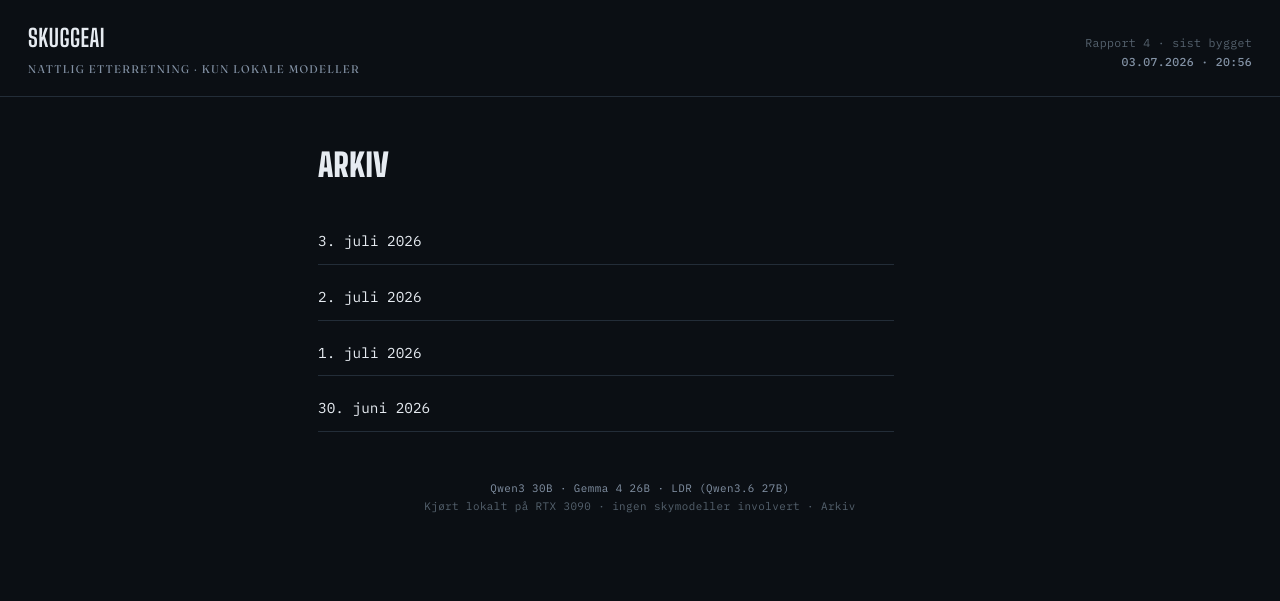
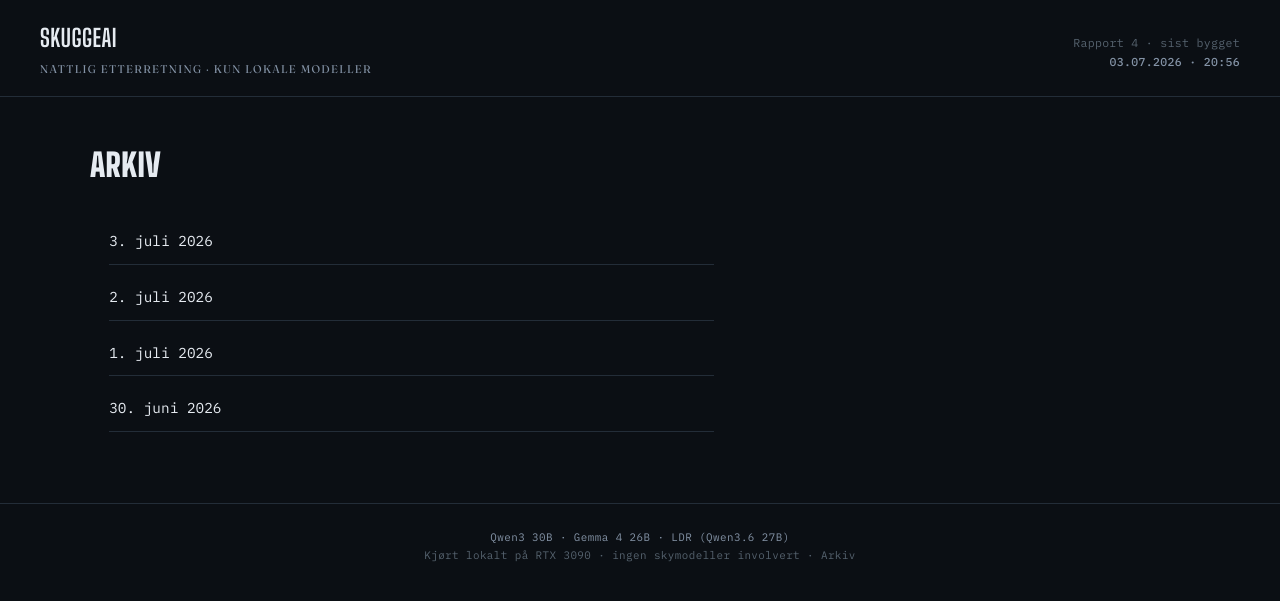
Before and after one commit to Skuggemannen/skuggeai-news, a Jekyll site: the page built from arkiv/index.html, in a window 1280 px wide. Shown: the top 601 px of the page. Built offline with Jekyll 4.4.1, drawn with Linux system fonts in a browser that asks for light colours.

Commit message:
Nettavis-oppsett: to-spalte-layout med sidefelt for tidligere utgaver

```diff
--- a/_layouts/default.html
+++ b/_layouts/default.html
@@ -78,7 +78,7 @@
 
   .masthead{
     border-bottom:1px solid var(--line);
-    padding:1.1rem 1.75rem;
+    padding:1.1rem 2.5rem;
     display:flex;
     align-items:baseline;
     justify-content:space-between;
@@ -108,7 +108,17 @@
   }
   .masthead .stamp b{ color:var(--muted); font-weight:500; }
 
-  main{ max-width:700px; margin:0 auto; padding:0 1.75rem; }
+  /* ---------- Avis-oppsett: hovedspalte + sidefelt ---------- */
+  .avis{
+    max-width:1180px;
+    margin:0 auto;
+    padding:0 2.5rem;
+    display:grid;
+    grid-template-columns: minmax(0, 1fr) 300px;
+    gap:3.5rem;
+    align-items:start;
+  }
+  main.hoved{ min-width:0; padding-bottom:2rem; }
 
   /* Dagens dato — hver .dispatch sin egen store overskrift */
   .dispatch{ margin-bottom:1rem; }
@@ -116,7 +126,7 @@
   .dispatch h2{
     font-family:'Big Shoulders', sans-serif;
     font-weight:900;
-    font-size:clamp(2.6rem, 9vw, 4.6rem);
+    font-size:clamp(2.4rem, 6vw, 4.2rem);
     line-height:.92;
     letter-spacing:.005em;
     text-transform:uppercase;
@@ -151,13 +161,13 @@
   p.channel-tag.tag-sec{ color:var(--alert); }
 
   p.lede{
-    font-size:1.16rem;
+    font-size:1.14rem;
     font-weight:500;
     line-height:1.55;
     color:var(--text);
     text-wrap:pretty;
     margin:0 0 2rem;
-    max-width:38em;
+    max-width:42em;
   }
   p.lede strong{ font-weight:700; color:#f2f5f8; }
 
@@ -173,11 +183,11 @@
     border-bottom:1px solid var(--line-dim);
   }
 
-  main p, main li{ max-width:40em; }
-  main ul{ margin:0 0 1.4rem; padding-left:1.2rem; }
-  main li{ margin:0 0 .55rem; padding-left:.1rem; }
-  main li::marker{ color:var(--faint); }
-  main p{ margin:0 0 1rem; }
+  main.hoved p, main.hoved li{ max-width:42em; }
+  main.hoved ul{ margin:0 0 1.4rem; padding-left:1.2rem; }
+  main.hoved li{ margin:0 0 .55rem; padding-left:.1rem; }
+  main.hoved li::marker{ color:var(--faint); }
+  main.hoved p{ margin:0 0 1rem; }
   strong{ color:#f2f5f8; font-weight:600; }
 
   p.verdict{
@@ -236,21 +246,58 @@
   ul.arkiv-liste a{ color:var(--text); text-decoration:none; }
   ul.arkiv-liste a:hover{ color:var(--signal); }
 
+  /* ---------- Sidefelt: tidligere utgaver ---------- */
+  aside.sidefelt{
+    position:sticky; top:2.5rem;
+    padding-top:2.4rem;
+    border-left:1px solid var(--line);
+    padding-left:2rem;
+  }
+  aside.sidefelt .eyebrow{
+    font-family:'IBM Plex Mono', monospace; font-size:.68rem; letter-spacing:.12em;
+    text-transform:uppercase; color:var(--faint); margin-bottom:1.4rem;
+  }
+  .utgave{ display:block; text-decoration:none; padding:1.1rem 0; border-bottom:1px solid var(--line-dim); }
+  .utgave:first-child{ padding-top:0; }
+  .utgave .dato{
+    font-family:'Big Shoulders', sans-serif; font-weight:700; font-size:1.2rem;
+    text-transform:uppercase; color:var(--text); letter-spacing:.01em;
+  }
+  .utgave .teaser{
+    font-style:italic; font-size:.85rem; color:var(--muted); line-height:1.5;
+    margin-top:.4rem;
+    display:-webkit-box; -webkit-line-clamp:2; -webkit-box-orient:vertical; overflow:hidden;
+  }
+  .utgave:hover .dato{ color:var(--signal); }
+  .se-arkiv{
+    display:block; margin-top:1.6rem; font-family:'IBM Plex Mono', monospace;
+    font-size:.72rem; letter-spacing:.06em; text-transform:uppercase; color:var(--muted);
+    text-decoration:none;
+  }
+  .se-arkiv:hover{ color:var(--text); }
+
   footer.credit{
     text-align:center;
-    padding:1.6rem 1.75rem 3rem;
+    padding:1.6rem 2.5rem 3rem;
     font-family:'IBM Plex Mono', monospace;
     font-size:.68rem;
     letter-spacing:.04em;
     color:var(--faint);
+    border-top:1px solid var(--line);
+    margin-top:1rem;
   }
   footer.credit a{ color:var(--faint); text-decoration:none; }
   footer.credit a:hover{ color:var(--muted); }
   footer.credit .rig{ color:var(--muted); }
 
-  @media (max-width:640px){
-    .masthead{ padding:1rem 1.15rem; }
-    main{ padding:0 1.15rem; }
+  @media (max-width:920px){
+    .avis{ grid-template-columns: 1fr; gap:0; padding:0 1.25rem; }
+    aside.sidefelt{
+      position:static; border-left:none; border-top:1px solid var(--line);
+      padding:2rem 0 0; margin-top:1rem;
+    }
+    .masthead{ padding:1rem 1.25rem; }
+    footer.credit{ padding:1.6rem 1.25rem 3rem; }
   }
 </style>
 </head>
@@ -266,7 +313,30 @@
     </div>
   </div>
 
-  <main>{{ content }}</main>
+  <div class="avis">
+    <main class="hoved">{{ content }}</main>
+
+    {% unless page.hide_sidebar %}
+    <aside class="sidefelt">
+      <div class="eyebrow">Tidligere utgaver</div>
+      {% assign tidligere = site.posts | offset: 1 | limit: 5 %}
+      {% for post in tidligere %}
+        {% assign plain = post.content | strip_html | strip_newlines %}
+        {% assign deler = plain | split: "Sammendrag:" %}
+        {% if deler.size > 1 %}
+          {% assign teaser = deler[1] | strip | truncatewords: 22 %}
+        {% else %}
+          {% assign teaser = plain | truncatewords: 22 %}
+        {% endif %}
+        <a class="utgave" href="{{ post.url | relative_url }}">
+          <div class="dato">{{ post.title }}</div>
+          <div class="teaser">{{ teaser }}</div>
+        </a>
+      {% endfor %}
+      <a class="se-arkiv" href="{{ '/arkiv/' | relative_url }}">Se hele arkivet &rarr;</a>
+    </aside>
+    {% endunless %}
+  </div>
 
   <footer class="credit">
     <span class="rig">Qwen3 30B &middot; Gemma 4 26B &middot; LDR (Qwen3.6 27B)</span><br>
--- a/arkiv/index.html
+++ b/arkiv/index.html
@@ -2,6 +2,7 @@
 layout: default
 title: Arkiv
 permalink: /arkiv/
+hide_sidebar: true
 ---
 <h1 class="page-title">Arkiv</h1>
 <ul class="arkiv-liste">
```
